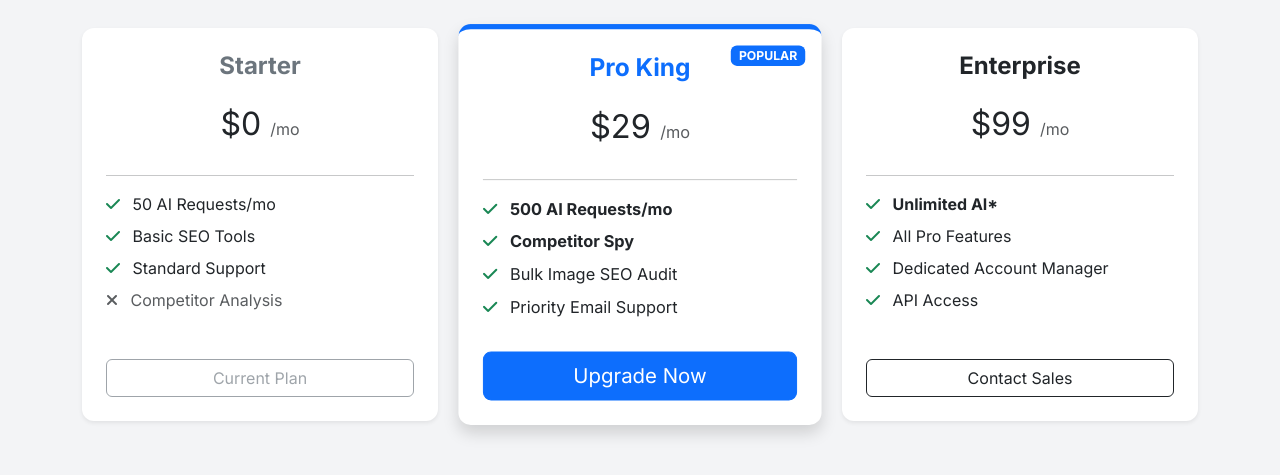
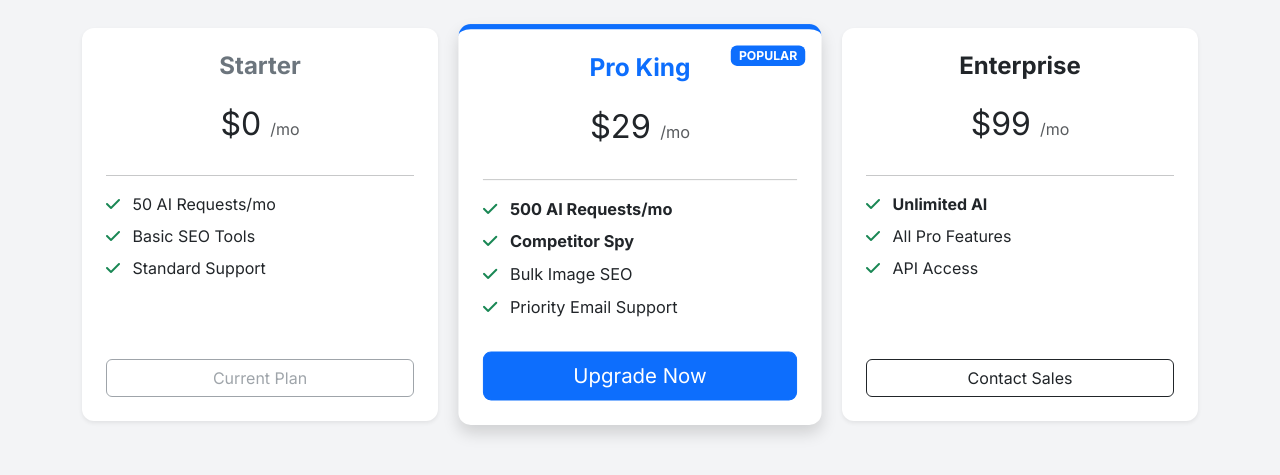
Before and after one commit to dilawar47866/MySEOTooler_V5, a Flask app: page /pricing in a window 1280 px wide. Shown: the part 156-631 px from the top of the page. Run offline with Flask 3, Linux system fonts and the light colour scheme.

Commit message:
Update pricing.html

```diff
--- a/templates/pricing.html
+++ b/templates/pricing.html
@@ -5,10 +5,9 @@
     <p class="text-muted mb-5">Choose the plan that fits your content needs.</p>
 
     <div class="row justify-content-center g-4">
-
         <!-- FREE PLAN -->
         <div class="col-md-4">
-            <div class="card p-4 h-100 border-0 shadow-sm hover-effect">
+            <div class="card p-4 h-100 border-0 shadow-sm">
                 <h4 class="fw-bold text-secondary">Starter</h4>
                 <h2 class="my-3">$0 <small class="text-muted fs-6">/mo</small></h2>
                 <hr>
@@ -16,7 +15,6 @@
                     <li class="mb-2"><i class="fas fa-check text-success me-2"></i> 50 AI Requests/mo</li>
                     <li class="mb-2"><i class="fas fa-check text-success me-2"></i> Basic SEO Tools</li>
                     <li class="mb-2"><i class="fas fa-check text-success me-2"></i> Standard Support</li>
-                    <li class="mb-2 text-muted"><i class="fas fa-times me-2"></i> Competitor Analysis</li>
                 </ul>
                 <button class="btn btn-outline-secondary w-100 mt-auto disabled">Current Plan</button>
             </div>
@@ -24,7 +22,7 @@
 
         <!-- PRO PLAN -->
         <div class="col-md-4">
-            <div class="card p-4 h-100 border-primary shadow hover-effect" style="border-top: 5px solid #4f46e5; transform: scale(1.02);">
+            <div class="card p-4 h-100 border-primary shadow" style="border-top: 5px solid #4f46e5; transform: scale(1.02);">
                 <div class="badge bg-primary position-absolute top-0 end-0 m-3">POPULAR</div>
                 <h4 class="fw-bold text-primary">Pro King</h4>
                 <h2 class="my-3">$29 <small class="text-muted fs-6">/mo</small></h2>
@@ -32,40 +30,27 @@
                 <ul class="list-unstyled text-start mb-4">
                     <li class="mb-2"><i class="fas fa-check text-success me-2"></i> <strong>500 AI Requests/mo</strong></li>
                     <li class="mb-2"><i class="fas fa-check text-success me-2"></i> <strong>Competitor Spy</strong></li>
-                    <li class="mb-2"><i class="fas fa-check text-success me-2"></i> Bulk Image SEO Audit</li>
+                    <li class="mb-2"><i class="fas fa-check text-success me-2"></i> Bulk Image SEO</li>
                     <li class="mb-2"><i class="fas fa-check text-success me-2"></i> Priority Email Support</li>
                 </ul>
-                <a href="mailto:support@myseokingtool.com?subject=Upgrade%20to%20Pro&body=I%20want%20to%20upgrade%20to%20PRO.%20Username:%20{{ current_user.username }}"
-                   class="btn btn-primary w-100 btn-lg mt-auto">
-                   Upgrade Now
-                </a>
+                <a href="mailto:support@myseokingtool.com?subject=Upgrade%20to%20Pro" class="btn btn-primary w-100 btn-lg mt-auto">Upgrade Now</a>
             </div>
         </div>
 
-        <!-- ENTERPRISE PLAN (Added Back) -->
+        <!-- ENTERPRISE PLAN -->
         <div class="col-md-4">
-            <div class="card p-4 h-100 border-0 shadow-sm hover-effect">
+            <div class="card p-4 h-100 border-0 shadow-sm">
                 <h4 class="fw-bold text-dark">Enterprise</h4>
                 <h2 class="my-3">$99 <small class="text-muted fs-6">/mo</small></h2>
                 <hr>
                 <ul class="list-unstyled text-start mb-4">
-                    <li class="mb-2"><i class="fas fa-check text-success me-2"></i> <strong>Unlimited AI*</strong></li>
+                    <li class="mb-2"><i class="fas fa-check text-success me-2"></i> <strong>Unlimited AI</strong></li>
                     <li class="mb-2"><i class="fas fa-check text-success me-2"></i> All Pro Features</li>
-                    <li class="mb-2"><i class="fas fa-check text-success me-2"></i> Dedicated Account Manager</li>
                     <li class="mb-2"><i class="fas fa-check text-success me-2"></i> API Access</li>
                 </ul>
-                <a href="mailto:support@myseokingtool.com?subject=Enterprise%20Inquiry&body=I%20am%20interested%20in%20Enterprise.%20Username:%20{{ current_user.username }}"
-                   class="btn btn-outline-dark w-100 mt-auto">
-                   Contact Sales
-                </a>
+                <a href="mailto:support@myseokingtool.com?subject=Enterprise%20Inquiry" class="btn btn-outline-dark w-100 mt-auto">Contact Sales</a>
             </div>
         </div>
-
     </div>
 </div>
-
-<style>
-    .hover-effect { transition: transform 0.3s ease; }
-    .hover-effect:hover { transform: translateY(-5px); }
-</style>
 {% endblock %}
```
